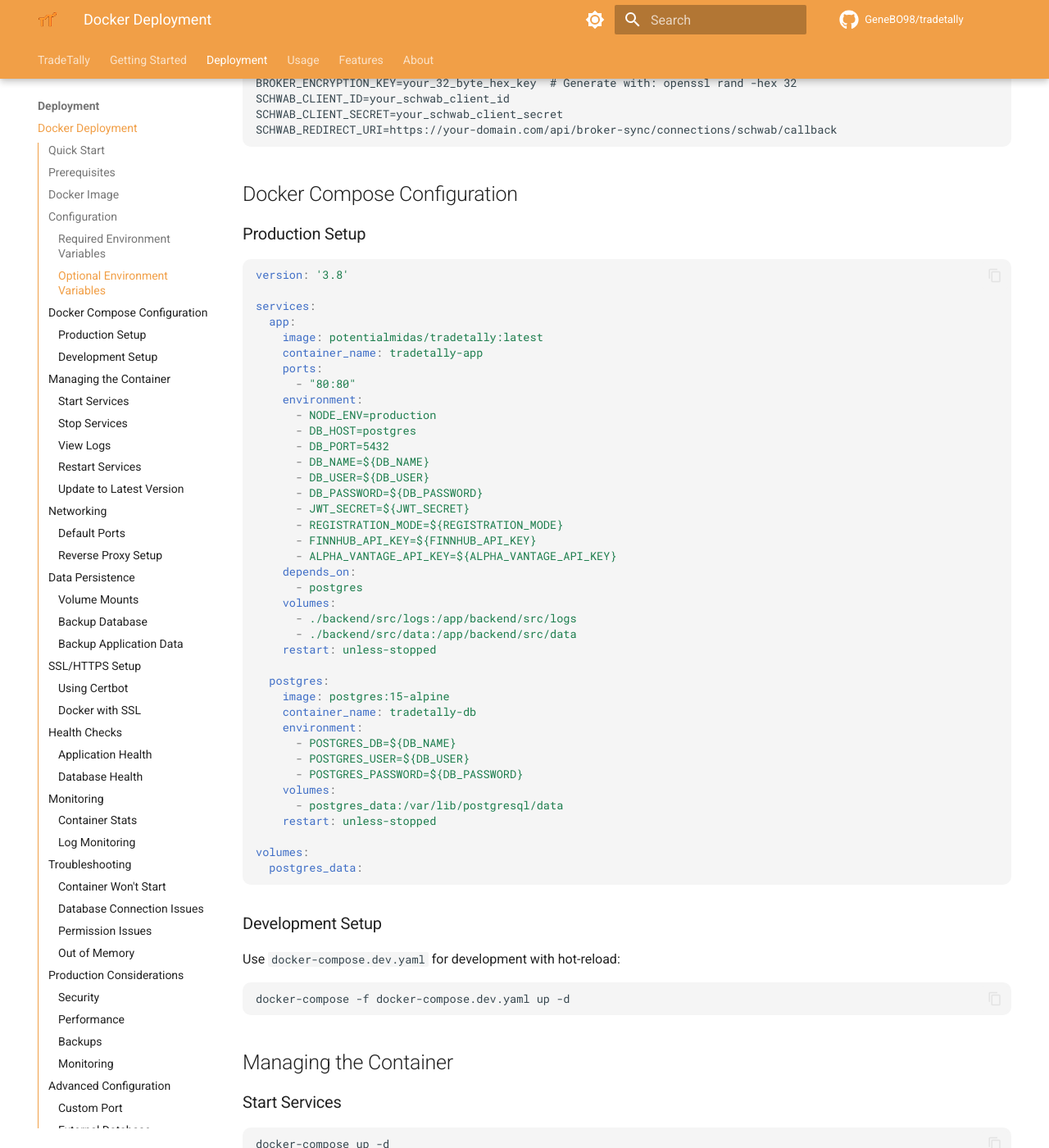
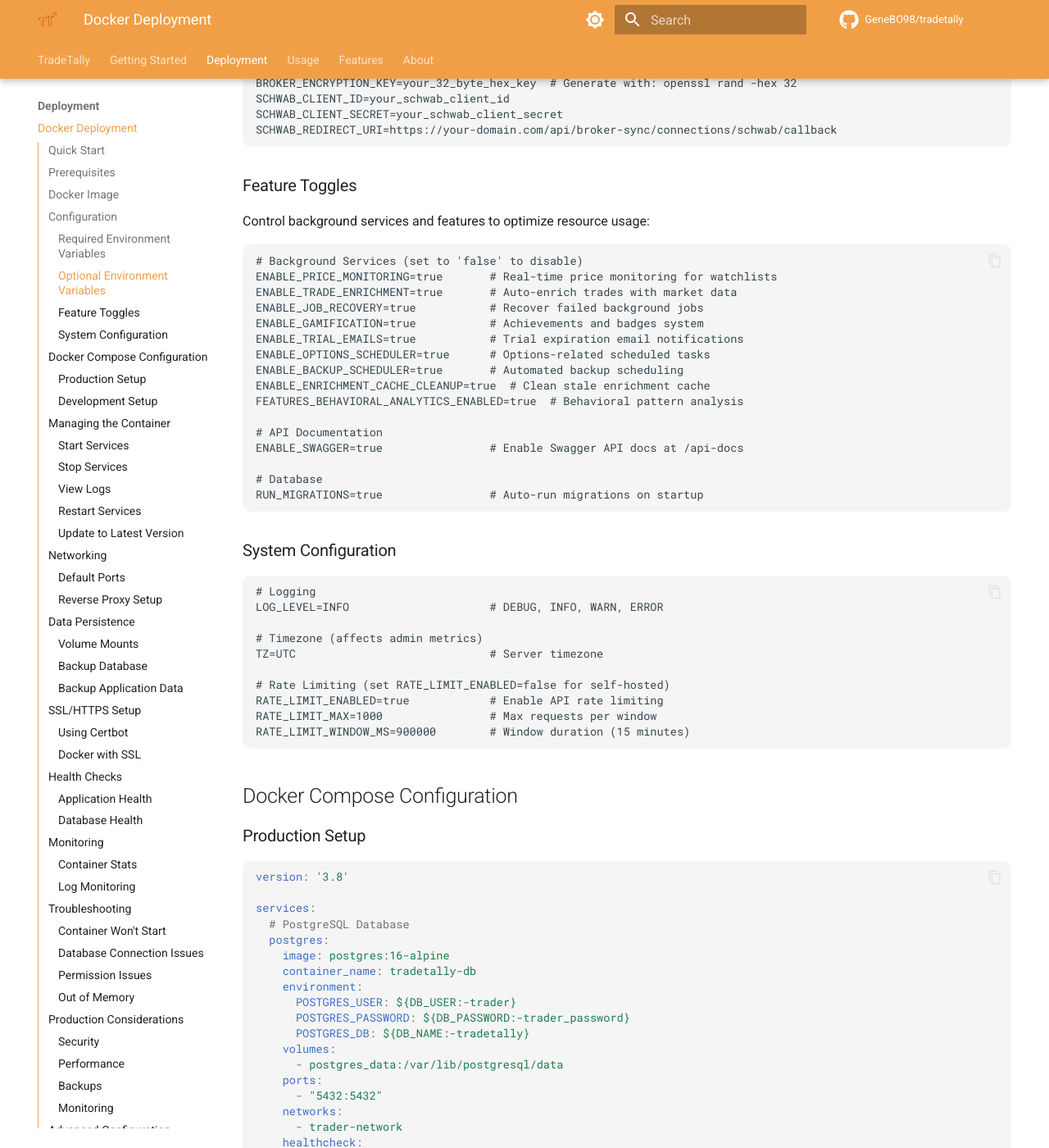
Before and after one commit to GeneBO98/tradetally-docs, an MkDocs documentation site: the page built from docs/deployment/docker.md, in a window 1280 px wide and 1400 px high, scrolled down 2206 px. Shown: the whole window at 82% size. Built offline with MkDocs 1.6.1 and Material for MkDocs 9.7.7, drawn with Linux system fonts in a browser that asks for light colours; comment, search, counter and statistics services are not loaded; the version menu is left out; some of the changed text lies outside the part shown.

Commit message:
updated docs

````diff
--- a/docs/deployment/docker.md
+++ b/docs/deployment/docker.md
@@ -22,7 +22,7 @@
 docker-compose logs -f app
 ```
 
-TradeTally will be available at `http://localhost` (port 80).
+TradeTally will be available at `http://localhost:8080`.
 
 ## Prerequisites
 
@@ -101,6 +101,44 @@
 SCHWAB_REDIRECT_URI=https://your-domain.com/api/broker-sync/connections/schwab/callback
 ```
 
+### Feature Toggles
+
+Control background services and features to optimize resource usage:
+
+```env
+# Background Services (set to 'false' to disable)
+ENABLE_PRICE_MONITORING=true       # Real-time price monitoring for watchlists
+ENABLE_TRADE_ENRICHMENT=true       # Auto-enrich trades with market data
+ENABLE_JOB_RECOVERY=true           # Recover failed background jobs
+ENABLE_GAMIFICATION=true           # Achievements and badges system
+ENABLE_TRIAL_EMAILS=true           # Trial expiration email notifications
+ENABLE_OPTIONS_SCHEDULER=true      # Options-related scheduled tasks
+ENABLE_BACKUP_SCHEDULER=true       # Automated backup scheduling
+ENABLE_ENRICHMENT_CACHE_CLEANUP=true  # Clean stale enrichment cache
+FEATURES_BEHAVIORAL_ANALYTICS_ENABLED=true  # Behavioral pattern analysis
+
+# API Documentation
+ENABLE_SWAGGER=true                # Enable Swagger API docs at /api-docs
+
+# Database
+RUN_MIGRATIONS=true                # Auto-run migrations on startup
+```
+
+### System Configuration
+
+```env
+# Logging
+LOG_LEVEL=INFO                     # DEBUG, INFO, WARN, ERROR
+
+# Timezone (affects admin metrics)
+TZ=UTC                             # Server timezone
+
+# Rate Limiting (set RATE_LIMIT_ENABLED=false for self-hosted)
+RATE_LIMIT_ENABLED=true            # Enable API rate limiting
+RATE_LIMIT_MAX=1000                # Max requests per window
+RATE_LIMIT_WINDOW_MS=900000        # Window duration (15 minutes)
+```
+
 ## Docker Compose Configuration
 
 ### Production Setup
@@ -109,42 +147,94 @@
 version: '3.8'
 
 services:
+  # PostgreSQL Database
+  postgres:
+    image: postgres:16-alpine
+    container_name: tradetally-db
+    environment:
+      POSTGRES_USER: ${DB_USER:-trader}
+      POSTGRES_PASSWORD: ${DB_PASSWORD:-trader_password}
+      POSTGRES_DB: ${DB_NAME:-tradetally}
+    volumes:
+      - postgres_data:/var/lib/postgresql/data
+    ports:
+      - "5432:5432"
+    networks:
+      - trader-network
+    healthcheck:
+      test: ["CMD-SHELL", "pg_isready -U ${DB_USER:-trader} -d ${DB_NAME:-tradetally}"]
+      interval: 10s
+      timeout: 5s
+      retries: 5
+
+  # Application (Frontend + Backend)
   app:
     image: potentialmidas/tradetally:latest
     container_name: tradetally-app
+    depends_on:
+      postgres:
+        condition: service_healthy
+    environment:
+      # Backend environment variables
+      NODE_ENV: ${NODE_ENV:-production}
+      PORT: ${PORT:-3000}
+      DB_HOST: postgres
+      DB_PORT: 5432
+      DB_USER: ${DB_USER:-trader}
+      DB_PASSWORD: ${DB_PASSWORD:-trader_password}
+      DB_NAME: ${DB_NAME:-tradetally}
+      JWT_SECRET: ${JWT_SECRET:-your_jwt_secret_here}
+      JWT_EXPIRES_IN: ${JWT_EXPIRES_IN:-7d}
+      # Frontend API URL
+      VITE_API_URL: ${VITE_API_URL:-http://localhost/api}
+      # CORS Configuration
+      FRONTEND_URL: ${FRONTEND_URL:-http://localhost:5173}
+      CORS_ORIGINS: ${CORS_ORIGINS:-}
+      # Registration Control
+      REGISTRATION_MODE: ${REGISTRATION_MODE:-open}
+      # API Documentation
+      ENABLE_SWAGGER: ${ENABLE_SWAGGER:-true}
+      # External API Keys
+      FINNHUB_API_KEY: ${FINNHUB_API_KEY:-}
+      ALPHA_VANTAGE_API_KEY: ${ALPHA_VANTAGE_API_KEY:-}
+      GEMINI_API_KEY: ${GEMINI_API_KEY:-}
+      # Schwab OAuth Configuration
+      SCHWAB_CLIENT_ID: ${SCHWAB_CLIENT_ID:-}
+      SCHWAB_CLIENT_SECRET: ${SCHWAB_CLIENT_SECRET:-}
+      SCHWAB_REDIRECT_URI: ${SCHWAB_REDIRECT_URI:-}
+      BROKER_ENCRYPTION_KEY: ${BROKER_ENCRYPTION_KEY:-}
+      # Database Configuration
+      RUN_MIGRATIONS: ${RUN_MIGRATIONS:-true}
+      # Feature Toggles
+      ENABLE_PRICE_MONITORING: ${ENABLE_PRICE_MONITORING:-true}
+      ENABLE_TRADE_ENRICHMENT: ${ENABLE_TRADE_ENRICHMENT:-true}
+      ENABLE_GAMIFICATION: ${ENABLE_GAMIFICATION:-true}
+      # Logging
+      LOG_LEVEL: ${LOG_LEVEL:-INFO}
+      # Timezone
+      TZ: ${TZ:-UTC}
+      # Rate Limiting
+      RATE_LIMIT_ENABLED: ${RATE_LIMIT_ENABLED:-true}
+      RATE_LIMIT_MAX: ${RATE_LIMIT_MAX:-1000}
+      RATE_LIMIT_WINDOW_MS: ${RATE_LIMIT_WINDOW_MS:-900000}
     ports:
-      - "80:80"
-    environment:
-      - NODE_ENV=production
-      - DB_HOST=postgres
-      - DB_PORT=5432
-      - DB_NAME=${DB_NAME}
-      - DB_USER=${DB_USER}
-      - DB_PASSWORD=${DB_PASSWORD}
-      - JWT_SECRET=${JWT_SECRET}
-      - REGISTRATION_MODE=${REGISTRATION_MODE}
-      - FINNHUB_API_KEY=${FINNHUB_API_KEY}
-      - ALPHA_VANTAGE_API_KEY=${ALPHA_VANTAGE_API_KEY}
-    depends_on:
-      - postgres
+      - "8080:80"
+      - "3001:3000"
     volumes:
       - ./backend/src/logs:/app/backend/src/logs
       - ./backend/src/data:/app/backend/src/data
+      - ./backend/uploads:/app/backend/uploads
+    networks:
+      - trader-network
     restart: unless-stopped
 
-  postgres:
-    image: postgres:15-alpine
-    container_name: tradetally-db
-    environment:
-      - POSTGRES_DB=${DB_NAME}
-      - POSTGRES_USER=${DB_USER}
-      - POSTGRES_PASSWORD=${DB_PASSWORD}
-    volumes:
-      - postgres_data:/var/lib/postgresql/data
-    restart: unless-stopped
+networks:
+  trader-network:
+    driver: bridge
 
 volumes:
   postgres_data:
+    driver: local
 ```
 
 ### Development Setup
@@ -202,9 +292,14 @@
 
 ### Default Ports
 
-- **Frontend/Nginx**: Port 80
-- **Backend API**: Port 3000 (internal)
-- **PostgreSQL**: Port 5432 (internal)
+| Service | Host Port | Container Port | Description |
+|---------|-----------|----------------|-------------|
+| Frontend/Nginx | 8080 | 80 | Web interface |
+| Backend API | 3001 | 3000 | REST API (direct access) |
+| PostgreSQL | 5432 | 5432 | Database |
+
+!!! note "Port Configuration"
+    The default `docker-compose.yaml` maps port 8080 to the web interface. Access TradeTally at `http://localhost:8080`. Change `8080:80` to `80:80` if you want to use port 80.
 
 ### Reverse Proxy Setup
 
@@ -236,7 +331,8 @@
 
 - **postgres_data**: Database files (persisted)
 - **./backend/src/logs**: Application logs (host mount)
-- **./backend/src/data**: Application data (host mount)
+- **./backend/src/data**: Application data, including CUSIP cache (host mount)
+- **./backend/uploads**: User uploaded files and attachments (host mount)
 
 ### Backup Database
 
````
Also changed, not shown: docs/getting-started/api-keys.md (+1 -1 lines), docs/getting-started/installation.md (+1 -1 lines), docs/getting-started/quick-start.md (+3 -1 lines).
